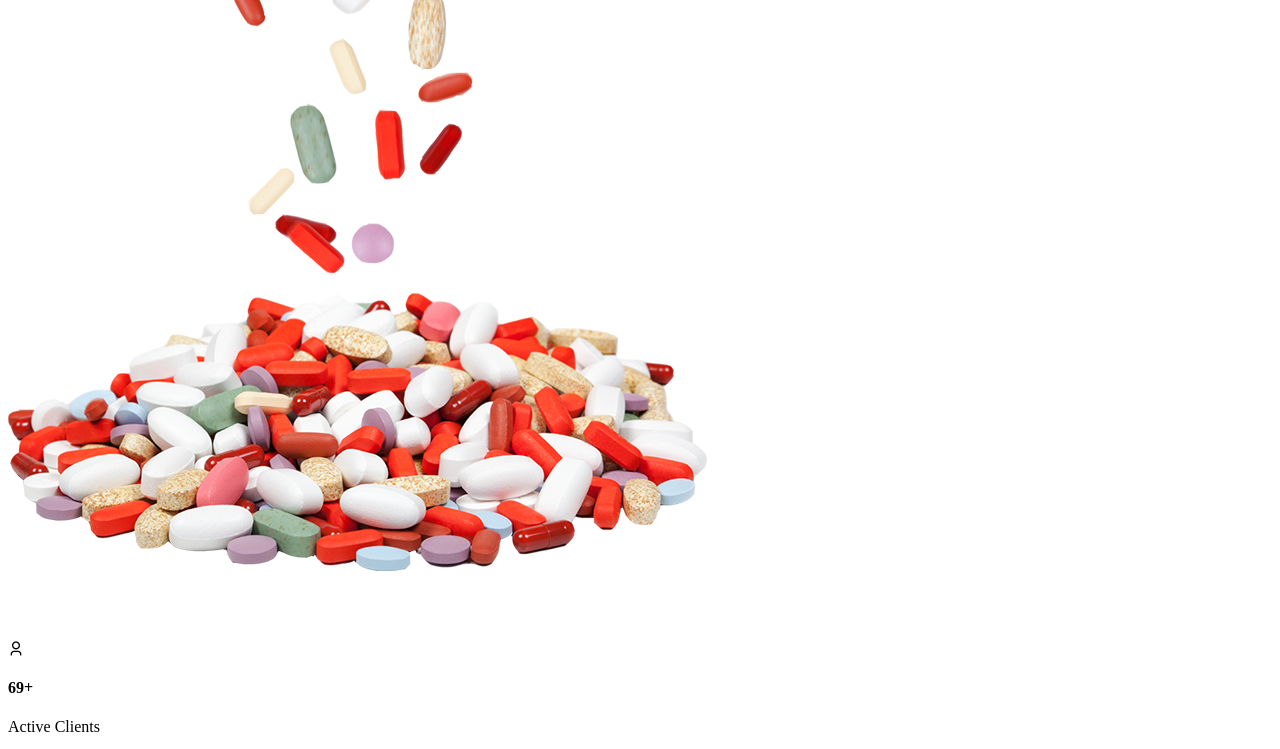
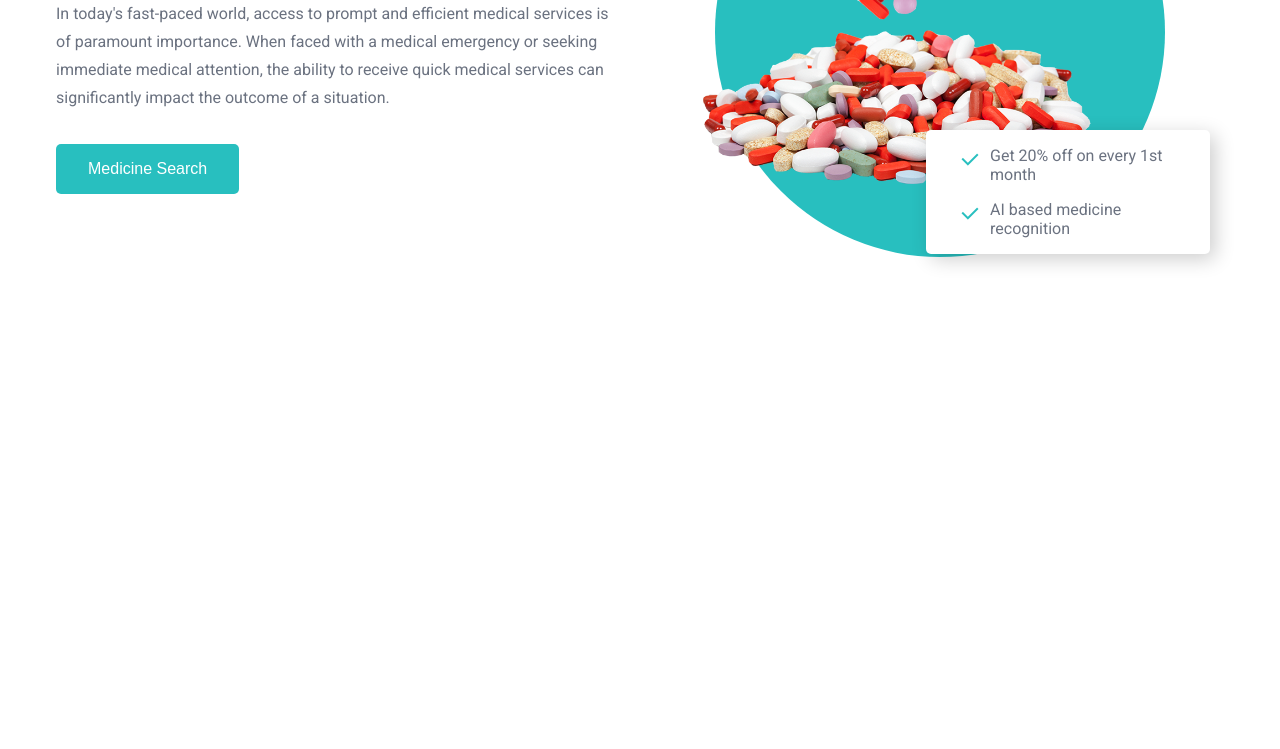
Before and after one commit to Dev-98/MEDsarthi, a website: page hero.html in a window 1280 px wide. Shown: the part 430-1179 px from the top of the page. After the commit the page ends 800 px from the top, so only its background shows below. Drawn offline with nearby package versions, Linux system fonts and the light colour scheme; the site is published under a folder, as on GitHub Pages, so addresses that start at the root find nothing.

Commit message:
Update hero.html

```diff
--- a/hero.html
+++ b/hero.html
@@ -5,8 +5,8 @@
     <meta charset="UTF-8" />
     <meta name="viewport" content="width=device-width, initial-scale=1.0" />
     <link href="https://cdn.jsdelivr.net/npm/remixicon@3.4.0/fonts/remixicon.css" rel="stylesheet" />
-    <link rel="stylesheet" href="/hero_style.css" />
-    <script src="/hero_script.js" defer></script>
+    <link rel="stylesheet" href="hero_style.css" />
+    <script src="hero_script.js" defer></script>
     <title>Web Design Mastery | MEDIBuddy</title>
 </head>
 
```
